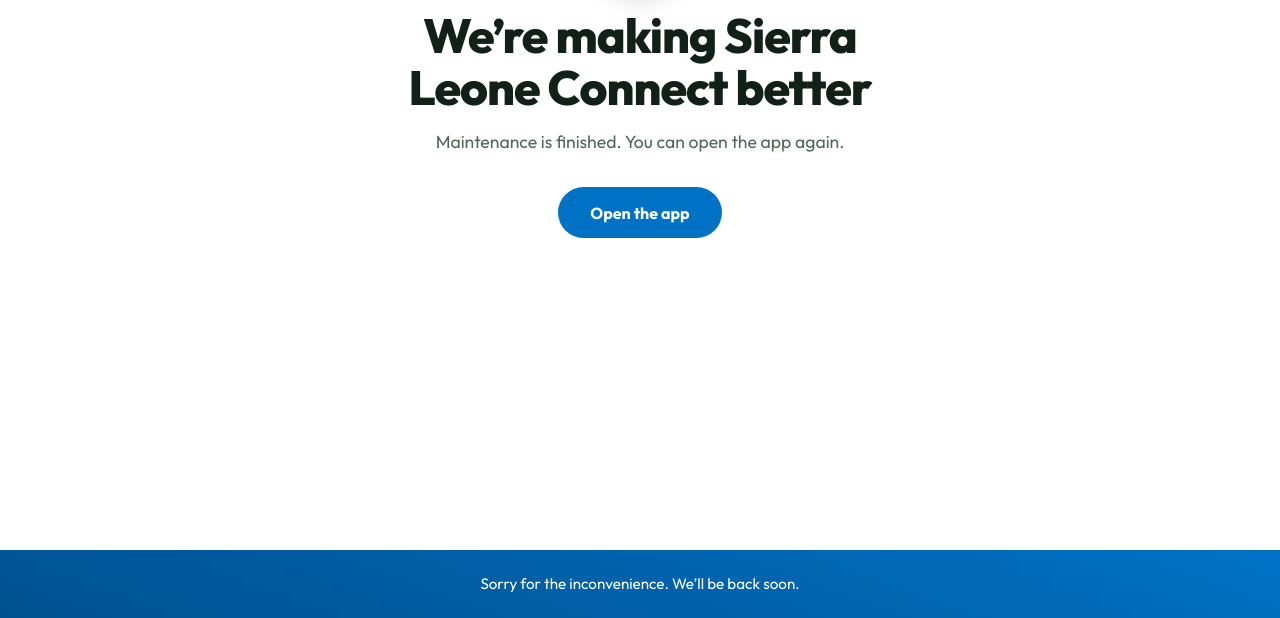
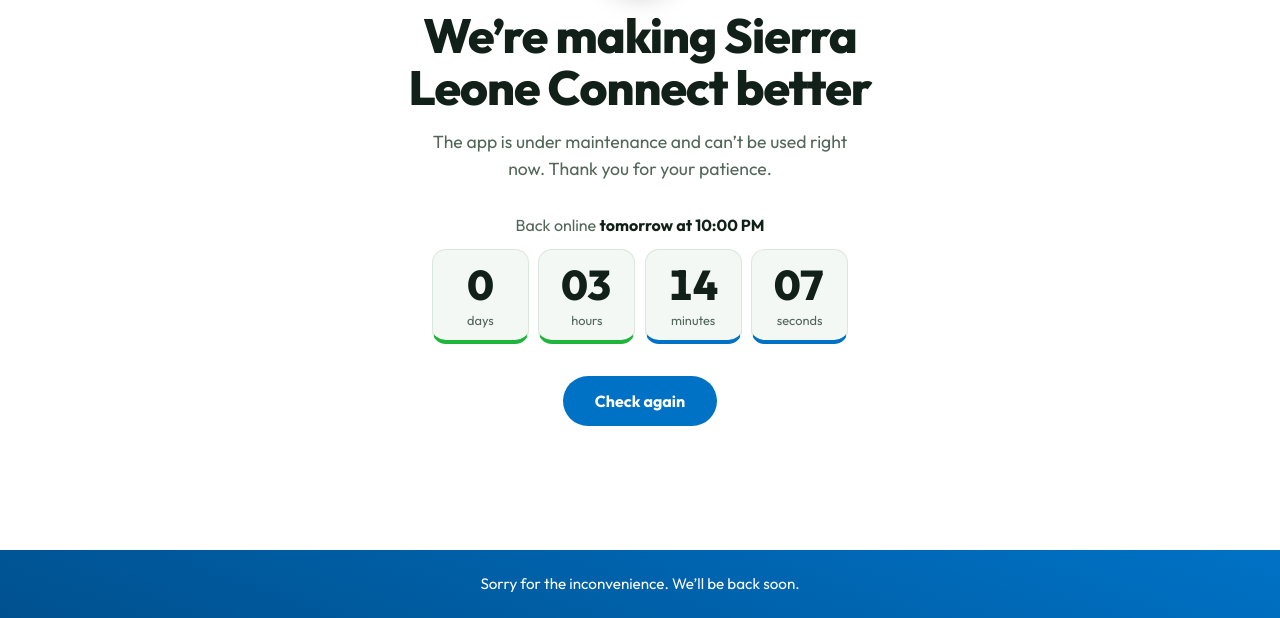
Before and after one commit to baklash14-creator/Sierra-leone-connect-, a plain HTML site: page maintenance.html in a window 1280 px wide. Shown: the part 182-800 px from the top of the page. Drawn offline with Linux system fonts and the light colour scheme.

Commit message:
Update maintenance date to November 16, 2026

```diff
--- a/maintenance.html
+++ b/maintenance.html
@@ -88,7 +88,7 @@
   <footer class="bottom">Sorry for the inconvenience. We’ll be back soon.</footer>
 <script>
   // Back online: Tuesday 16 November 2026, 7:45 PM (Sierra Leone time = UTC)
-  var target = Date.UTC(2026, 7, 16, 22, 4, 5);
+  var target = Date.UTC(2026, 10, 16, 22, 4, 5);
   var p = function (n) { return String(n).padStart(2, "0"); };
   function tick() {
     var left = target - Date.now();
```
